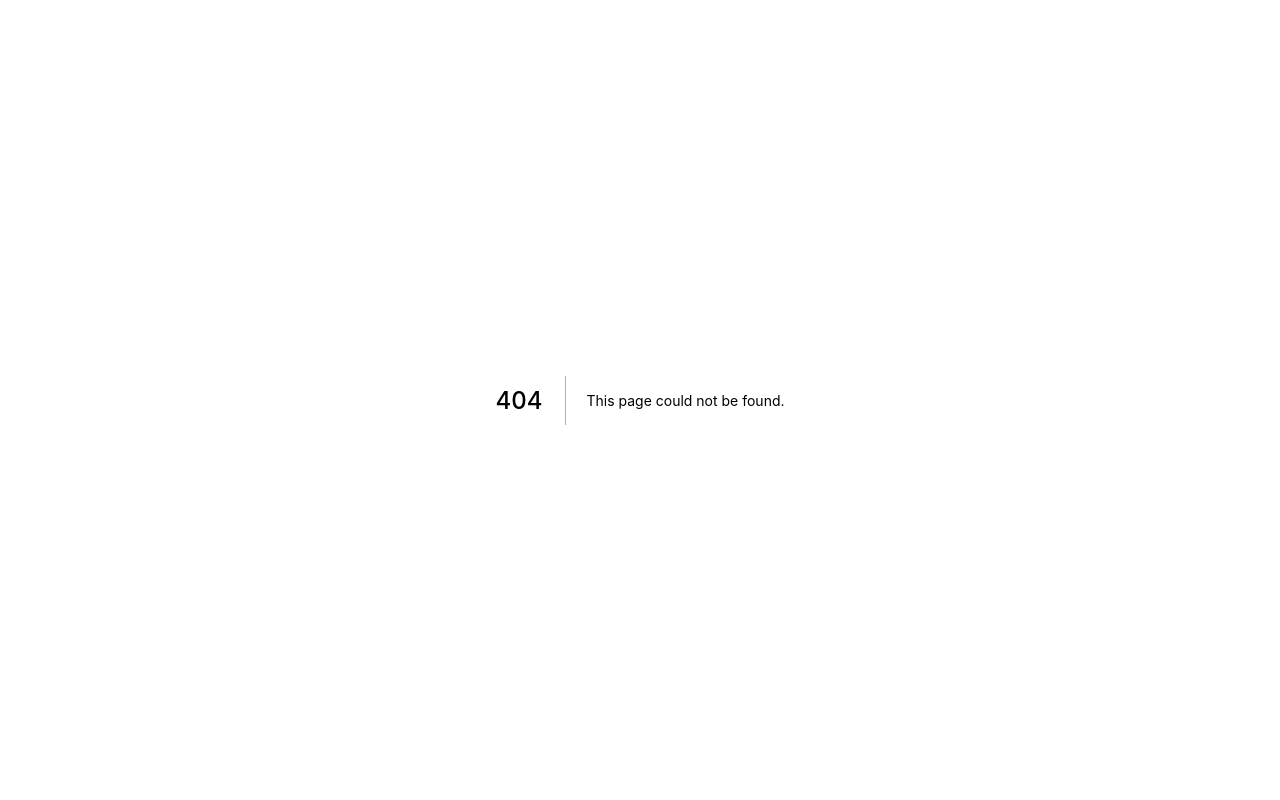
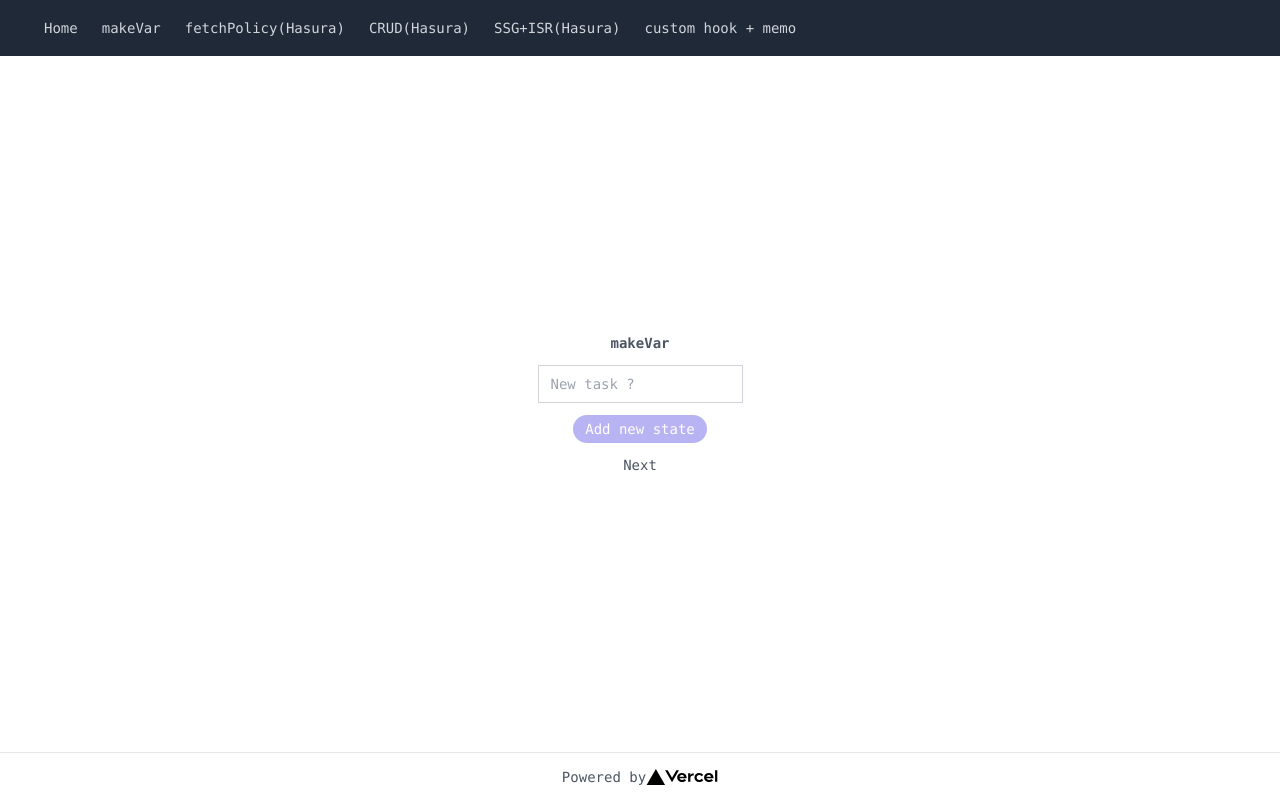
Before and after one commit to zorro901/nextjs-hasura-basic, a Next.js app: page /local-state-a in a window 1280 px wide. Before the commit this address had no page. Built offline with nearby package versions, Linux system fonts and the light colour scheme.

Commit message:
15. makeVar + useReactiveVar

```diff
--- /dev/null
+++ b/cache.ts
@@ -0,0 +1,7 @@
+import { makeVar } from '@apollo/client'
+
+interface Task {
+  title: string
+}
+
+export const todoVar = makeVar<Task[]>([])
--- /dev/null
+++ b/components/LocalStateA.tsx
@@ -0,0 +1,40 @@
+import { FormEvent, useState, VFC } from 'react'
+import { todoVar } from '../cache'
+import { useReactiveVar } from '@apollo/client'
+import Link from 'next/link'
+
+export const LocalStateA: VFC = () => {
+  const [input, setInput] = useState('')
+  const todos = useReactiveVar(todoVar)
+  const handleSubmit = (e: FormEvent<HTMLFormElement>) => {
+    e.preventDefault()
+    todoVar([...todoVar(), {title: input}])
+    setInput('')
+  }
+  return (<>
+    <p className={'mb-3 font-bold'}>makeVar</p>
+    {todos?.map((task, index) => {
+      return (
+        <p className={'mb-3 y-1'} key={input}>
+          {task.title}
+        </p>
+      )
+    })}
+    <form className={'flex flex-col justify-center items-center'}
+          onSubmit={handleSubmit}>
+      <input className={'mb-3 px-3 py-2 border border-gray-300'}
+             placeholder={'New task ?'}
+             value={input}
+             onChange={(e) => setInput(e.target.value)}
+      />
+      <button disabled={!input}
+              className={'disabled:opacity-40 mb-3 py-1 px-3 text-white bg-indigo-600 hover:bg-indigo-700 rounded-2xl focus:outline-none'}
+              type={'submit'}>
+        Add new state
+      </button>
+      <Link href={'/local-state-b'}>
+        <a href="">Next</a>
+      </Link>
+    </form>
+  </>)
+}
--- /dev/null
+++ b/components/LocalStateB.tsx
@@ -0,0 +1,24 @@
+import { VFC } from 'react'
+import { todoVar } from '../cache'
+import { useReactiveVar } from '@apollo/client'
+import Link from 'next/link'
+
+// LocalStateAで作ったものを読みに行く
+
+export const LocalStateB: VFC = () => {
+  const todos = useReactiveVar(todoVar)
+  return (
+    <>
+      {todos.map((task, index) => {
+        return (
+          <p className={'mb-3'}>
+            {task.title}
+          </p>
+        )
+      })}
+      <Link href={'/local-state-a'}>
+        <a href="">Back</a>
+      </Link>
+    </>
+  )
+}
--- /dev/null
+++ b/pages/local-state-a.tsx
@@ -0,0 +1,12 @@
+import { VFC } from 'react'
+import { LocalStateA } from '../components/LocalStateA'
+import { Layout } from '../components/Layout'
+
+const LocalStatePageA: VFC = () => {
+  return (
+    <Layout title={LocalStateA}>
+      <LocalStateA/>
+    </Layout>
+  )
+}
+export default LocalStatePageA
--- /dev/null
+++ b/pages/local-state-b.tsx
@@ -0,0 +1,12 @@
+import { VFC } from 'react'
+import { LocalStateB } from '../components/LocalStateB'
+import { Layout } from '../components/Layout'
+
+const LocalStatePageB: VFC = () => {
+  return (
+    <Layout title={LocalStateB}>
+      <LocalStateB/>
+    </Layout>
+  )
+}
+export default LocalStatePageB
--- a/tailwind.config.js
+++ b/tailwind.config.js
@@ -2,10 +2,10 @@
   purge: ['./pages/**/*.tsx', './components/**/*.tsx'],
   darkMode: false, // or 'media' or 'class'
   theme: {
-    extend: {},
+    extend: {}
   },
   variants: {
-    extend: {},
+    extend: { opacity: ['disabled'] }
   },
-  plugins: [],
+  plugins: []
 }
```
Also changed, not shown: 1 other file (tests, documents, lock files or other folders).
